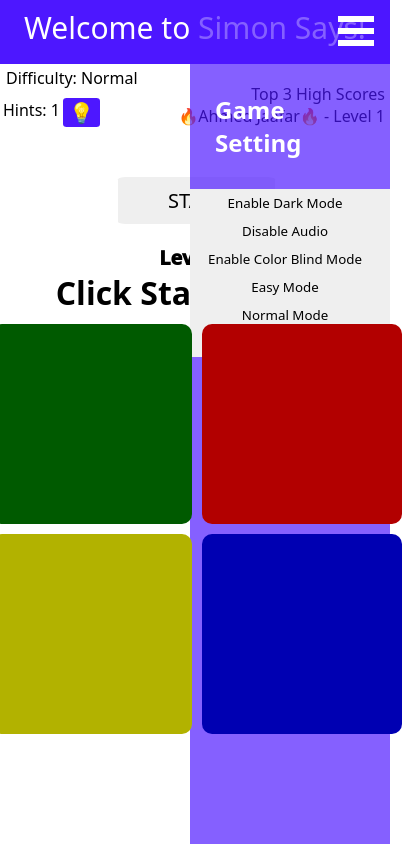
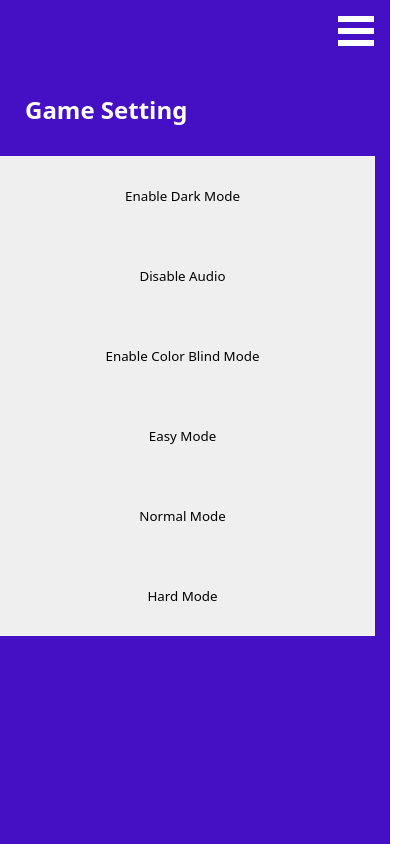
Before and after one commit to ahmede460/simon-game-ga-pj1, a plain HTML site: page index.html in a window 390 px wide. Both pictures are taken after a click on the label 356 px from the left and 31 px from the top of the page. Shown: the whole page, 412 px wide, since content can reach past the window. Drawn offline with Linux system fonts and the light colour scheme.

Commit message:
fix hamburger sidebar stacking

```diff
--- a/css/style.css
+++ b/css/style.css
@@ -70,6 +70,7 @@
     border-radius: 5%;
     transition: 300ms ease;
     filter: brightness(70%);
+    /* z-index: ; */
 
 }
 
@@ -98,6 +99,7 @@
 }
 
 .flex-container {
+    margin: 100px 0px 0px 0px;
     display: flex;
     flex-direction: column;
     align-items: center;
@@ -126,7 +128,7 @@ ul {
     width: 100%;
     height: 64px;
     margin: 0px 0px 60px 0px;
-    position: sticky;
+    position: relative;
     background-color: rgb(77, 23, 255);
   }
 
@@ -141,12 +143,13 @@ nav {
     padding-top: 48px;
     transition: right 0.5s ease;
     background-color: rgba(77, 23, 255, 0.682);
+    z-index:1;
   }
 
 
 
   #hamburger-icon {
-    z-index: 1;
+    z-index: 6;
     top: 10px;
     right: 10px;
     position: absolute;
@@ -195,7 +198,7 @@ ul > h1 {
     margin: 0px 0px 0px 3px;
 }
 #high-score{
-    margin: -67px 5px 50px 0px;
+    margin: -80px 10px 50px 0px;
     text-align: right;
 }
 
@@ -315,3 +318,38 @@ ul > h1 {
     text-decoration: none;
     cursor: pointer;
   }
+
+
+  @media only screen and (max-width: 600px) {
+
+    #top-header{
+        font-size: 20px;
+        position: relative;
+        top: 10px;
+    }
+
+    .square {
+        width: 150px;
+        height: 150px;
+    }
+
+    #hamburger-btn:checked+nav {
+        right: 0;
+        z-index: 5;
+        background-color: rgb(69, 15, 195);
+        width: 100%;
+      }
+
+    .menu-button {
+        width: 110%;
+        height: 80px;
+    }
+
+    .flex-container{
+        margin: 10px 0px 0px 0px;
+    }
+
+
+
+
+  }
--- a/index.html
+++ b/index.html
@@ -1,13 +1,11 @@
 <!DOCTYPE html>
 <html lang="en">
-
   <head>
-    <meta charset="UTF-8">
-    <meta name="viewport" content="width=device-width, initial-scale=1.0">
+    <meta charset="UTF-8" />
+    <meta name="viewport" content="width=device-width, initial-scale=1.0" />
     <title>Simon's Game</title>
-    <link rel="stylesheet" href="./css/style.css">
+    <link rel="stylesheet" href="./css/style.css" />
     <script defer src="./script.js"></script>
-
   </head>
 
   <body>
@@ -19,7 +17,8 @@
       <button id="submit" type="submit">Submit and Play Again!</button>
     </div>
 
-    <header class="header"> <label id="hamburger-icon" for="hamburger-btn">
+    <header class="header">
+      <label id="hamburger-icon" for="hamburger-btn">
         <div class="line"></div>
         <div class="line"></div>
         <div class="line"></div>
@@ -31,35 +30,35 @@
           <h1>Game Setting</h1>
           <button id="dark-mode" class="menu-button">Enable Dark Mode</button>
           <button id="sound-button" class="menu-button">Disable Audio</button>
-       <button id="color-blind-button" class="menu-button">Enable Color Blind Mode</button>
+          <button id="color-blind-button" class="menu-button">
+            Enable Color Blind Mode
+          </button>
           <button id="easy-mode-button" class="menu-button">Easy Mode</button>
-       <button id="normal-mode-button" class="menu-button">Normal Mode</button>
+          <button id="normal-mode-button" class="menu-button">
+            Normal Mode
+          </button>
           <button id="hard-mode-button" class="menu-button">Hard Mode</button>
         </ul>
       </nav>
 
-        <div id="top-header">Welcome to Simon Says!
-
-        </div>
+      <div id="top-header">Welcome to Simon Says!</div>
     </header>
 
     <div class="left-side-text">
       <p id="difficulty">Difficulty: Normal</p>
       <p id="hints-text">Hints: 1</p>
       <button id="hints-button">💡</button>
-    <ul id="high-score">Top 3 High Scores
+      <ul id="high-score">
+        Top 3 High Scores
         <li>🔥Ahmed Jaafar🔥 - Level 1</li>
+      </ul>
+    </div>
 
-    </ul>
-
-
-
-
-    <div class="flex-container"> <button class="start-button">START</button>
+    <div class="flex-container">
+      <button class="start-button">START</button>
       <label id="level" class="level" for="">Level: </label>
       <h1 id="user-message">Click Start to Play</h1>
       <div class="game-buttons">
-
         <div class="flex-row">
           <div id="green" class="square"></div>
           <div id="red" class="square"></div>
@@ -67,23 +66,15 @@
         <div class="flex-row">
           <div id="yellow" class="square"></div>
           <div id="blue" class="square"></div>
-
         </div>
       </div>
     </div>
-
-</div>
-
 
     <div id="alert-modal" class="modal">
       <div class="modal-content">
         <span class="close">&times;</span>
         <p id="modal-text">You are on your own, no more hints 😟</p>
       </div>
-
-
-
-
+    </div>
   </body>
-
 </html>
--- a/script.js
+++ b/script.js
@@ -105,8 +105,6 @@ function animateSquare(selector){
         }
         messageElement.innerText = "Simon Says!"
         let delay = gameSpeed
-        console.log(userChoices.length)
-        console.log(computerChoices.length)
         for (let i = userChoices.length; i < computerChoices.length; i++) {
             setTimeout(function () {
                animateSquare(computerChoices[i])
@@ -254,7 +252,6 @@ function animateSquare(selector){
 
         sortedTop3 = highScores.sort((a, b) => b.levelReached - a.levelReached)
 
-        console.log(sortedTop3)
 
         document.querySelector("#high-score").innerHTML = "Top 3 High Scores"
         for (i=0;i<3;i++){
```
Also changed, not shown: soundeffects/audiosources.txt (added). Lines whose indentation alone changed are shown as unchanged.
